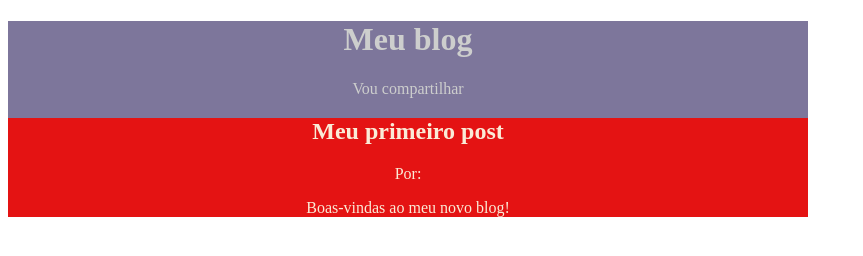
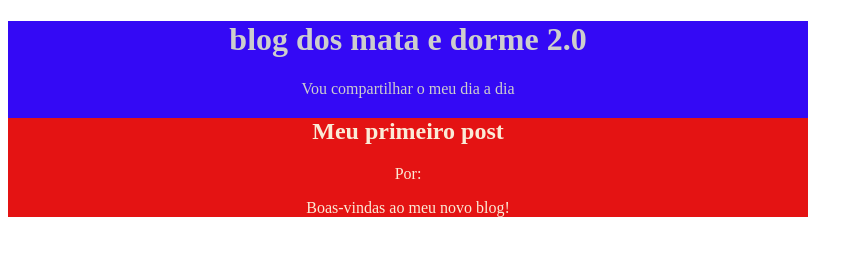
Before and after one commit to romulomezzomo-design/pagina-da-web, a plain HTML site: page index.html in a window 1280 px wide. Shown: the whole page, without its empty margins (0-863 px from the left). Drawn offline with Linux system fonts and the light colour scheme.

Commit message:
ghjvctgu

```diff
--- a/index.html
+++ b/index.html
@@ -7,7 +7,7 @@
 
             <style>
                 header{
-                    background-color: rgb(125, 118, 155);
+                    background-color: rgb(52, 9, 245);
                     color: rgb(205, 206, 205);
                     text-align: center;
                     max-width: 800px;
@@ -16,7 +16,6 @@
                main{
                     background-color: rgb(228, 19, 19);
                     color: antiquewhite;
-
                     text-align: center;
                     max-width: 800px;
                 }
@@ -25,8 +24,8 @@
 
          <body>
              <header>
-                     <h1>Meu blog</h1>
-                     <p>Vou compartilhar</p>
+                     <h1>blog dos mata e dorme 2.0 </h1>
+                     <p>Vou compartilhar o meu dia a dia </p>
              <header>
 
             <main>
```
